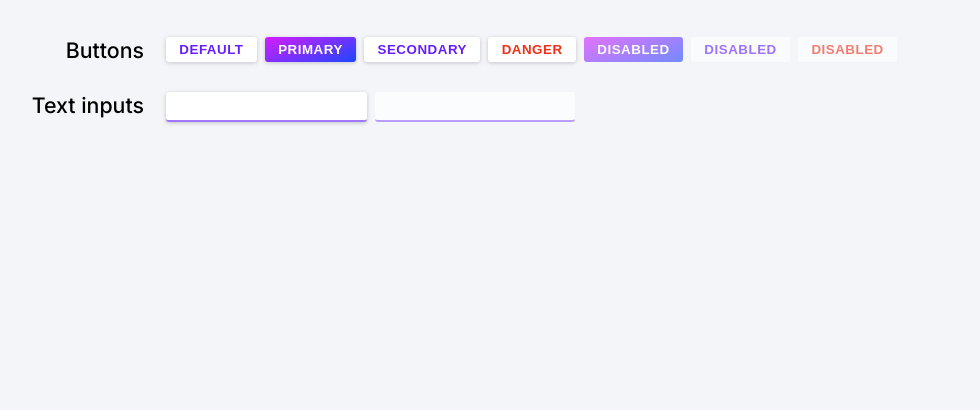
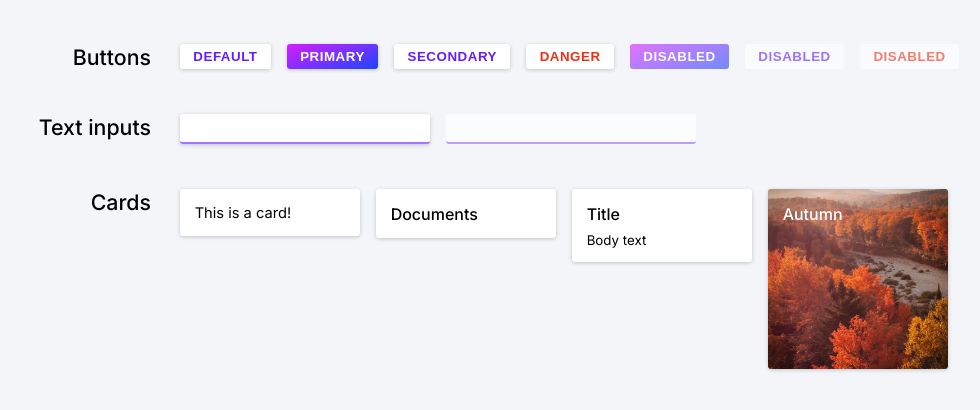
Before and after one commit to Acowdy/aether-react, a React (Create React App) app: page / in a window 1280 px wide. Shown: the top 410 px of the page, without its empty margins (5-985 px from the left). Built offline with nearby package versions, Linux system fonts and the light colour scheme.

Commit message:
Add cards

```diff
--- /dev/null
+++ b/src/Card.tsx
@@ -0,0 +1,44 @@
+import React from 'react';
+import './styles/Card.scss';
+
+type CardProps = {
+    children?: React.ReactNode,
+    backgroundImage?: string,
+    backgroundImageAltText?: string,
+    width?: string,
+    height?: string,
+}
+
+export function CardTitle({children}: {children?: React.ReactNode}) {
+    return (
+        <div className="card-title">
+            {children}
+        </div>
+    );
+}
+
+export function CardBody({children}: {children?: React.ReactNode}) {
+    return (
+        <div className="card-body">
+            {children}
+        </div>
+    );
+}
+
+export function Card(props: CardProps) {
+    let className = "card";
+    if (props.backgroundImage) {
+        className += " card-image";
+    }
+    return (
+        <div className={className} style={{width: props.width, height: props.height}}>
+            {props.backgroundImage
+                ? <img
+                    className="background-image"
+                    src={props.backgroundImage}
+                    alt={props.backgroundImageAltText} />
+                : ''}
+            {props.children}
+        </div>
+    );
+}
--- a/src/ComponentGallery.tsx
+++ b/src/ComponentGallery.tsx
@@ -1,7 +1,9 @@
 import React from 'react';
 import { Button, ButtonStyle } from './Button';
 import { TextInput } from './TextInput';
+import { Card, CardTitle, CardBody } from './Card';
 import './styles/ComponentGallery.scss';
+import image from './autumn.jpg';
 
 function Gallery(props) {
     return (
@@ -39,12 +41,38 @@ export default function ComponentGallery(props) {
                 <Button buttonStyle={ButtonStyle.Danger} disabled>Disabled</Button>
             </GalleryRow>
             <GalleryRow label="Text inputs">
-                <div style={{maxWidth: "500px"}}>
+                <div style={{maxWidth: "250px", width: "100%"}}>
                     <TextInput/>
                 </div>
-                <div style={{maxWidth: "500px"}}>
+                <div style={{maxWidth: "250px", width: "100%"}}>
                     <TextInput disabled/>
                 </div>
+            </GalleryRow>
+            <GalleryRow label="Cards">
+                <Card width="180px">
+                    This is a card!
+                </Card>
+                <Card width="180px">
+                    <CardTitle>
+                        Documents
+                    </CardTitle>
+                </Card>
+                <Card width="180px">
+                    <CardTitle>
+                        Title
+                    </CardTitle>
+                    <CardBody>
+                        Body text
+                    </CardBody>
+                </Card>
+                <Card backgroundImage={image}
+                      backgroundImageAltText="Autumn scene"
+                      width="180px"
+                      height="180px">
+                    <CardTitle>
+                        Autumn
+                    </CardTitle>
+                </Card>
             </GalleryRow>
         </Gallery>
     );
--- /dev/null
+++ b/src/styles/Card.scss
@@ -0,0 +1,55 @@
+@import './variables.scss';
+
+.card {
+    box-shadow: $drop-shadow-1;
+    background-color: $color-surface;
+    color: $color-on-surface;
+    border-radius: $corner-radius;
+    box-sizing: border-box;
+    border: none;
+    padding: 1em 1em;
+    position: relative;
+    width: 100%;
+    max-width: 100%;
+    height: auto;
+    transition: transform 0.2s, box-shadow 0.2s;
+    cursor: pointer;
+
+    &:hover {
+        transform: scale(1.025);
+        box-shadow: $drop-shadow-2;
+    }
+
+    &.card-image {
+        color: $color-on-image;
+    }
+
+    img.background-image {
+        object-fit: cover;
+        object-position: center;
+        position: absolute;
+        left: 0;
+        top: 0;
+        width: 100%;
+        height: 100%;
+        border-radius: $corner-radius;
+        z-index: 1;
+    }
+
+    &>.card-title {
+        position: relative;
+        z-index: 2;
+        font-weight: 500;
+        font-size: $font-size + 1pt;
+
+        &:not(:last-child) {
+            padding-bottom: 0.5em;
+        }
+    }
+
+    &>.card-body {
+        position: relative;
+        z-index: 2;
+        font-size: $font-size - 1pt;
+    }
+}
--- a/src/styles/ComponentGallery.scss
+++ b/src/styles/ComponentGallery.scss
@@ -19,10 +19,11 @@
             display: flex;
             flex-direction: row;
             flex-wrap: wrap;
+            align-items: flex-start;
 
             >* {
-                margin-right: 0.5rem;
-                margin-bottom: 0.5rem;
+                margin-right: 1rem;
+                margin-bottom: 1rem;
             }
         }
     }
@@ -31,10 +32,9 @@
 @media only screen and (min-width: 768px) {
     .gallery {
         display: table;
-        border-spacing: 1.5em;
+        border-spacing: 2em;
 
         >.row {
-            text-align: right;
             display: table-row;
             vertical-align: top;
 
@@ -46,6 +46,7 @@
                 padding-bottom: 0;
                 width: 1px;
                 white-space: nowrap;
+                text-align: right;
             }
 
             >.row-data {
--- a/src/styles/index.scss
+++ b/src/styles/index.scss
@@ -20,7 +20,7 @@ body {
 
     :focus {
         outline: solid 3px transparentize($color: $color-accent, $amount: 0.5);
-        -moz-outline-radius: 3px;
+        -moz-outline-radius: $corner-radius;
         border-radius: 0 !important;
     }
 }
--- a/src/styles/variables.scss
+++ b/src/styles/variables.scss
@@ -12,6 +12,7 @@ $color-on-background: #000 !default;
 $color-on-surface: $color-on-background !default;
 $color-on-accent: #fff !default;
 $color-on-danger: $color-on-accent !default;
+$color-on-image: #fff;
 
 $font-size: 11pt;
 
```
Also changed, not shown: src/autumn.jpg (added).
